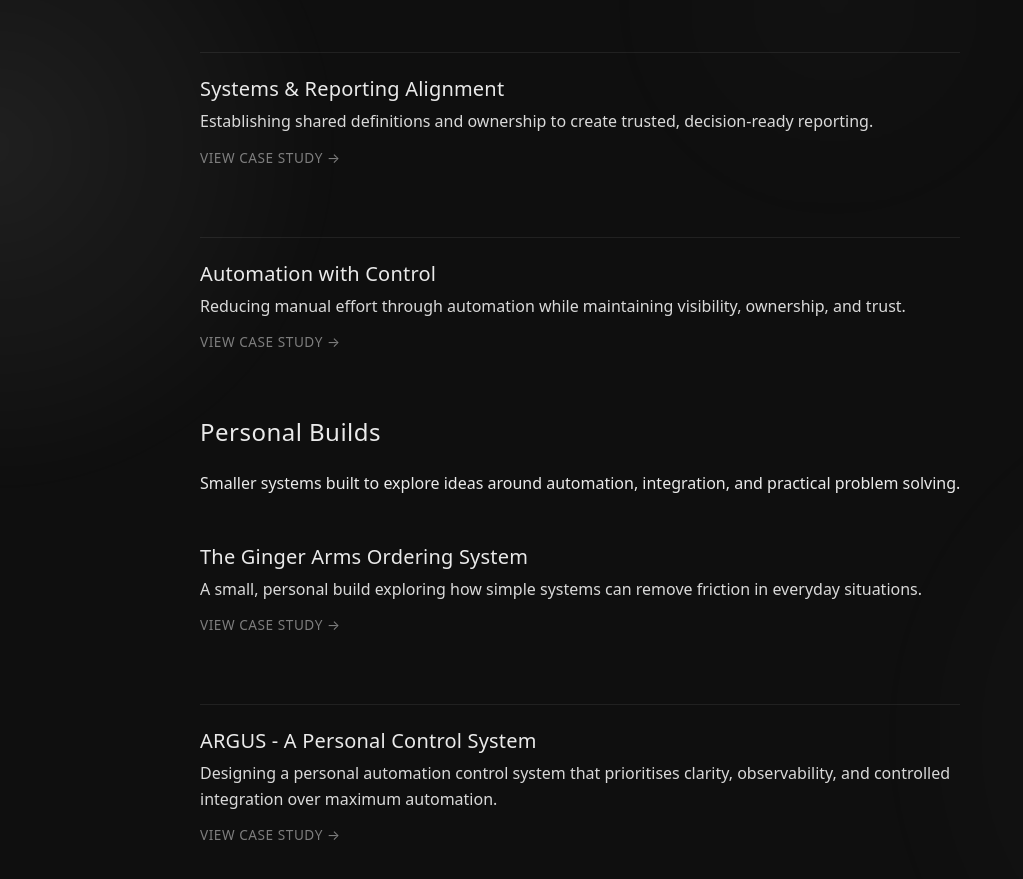
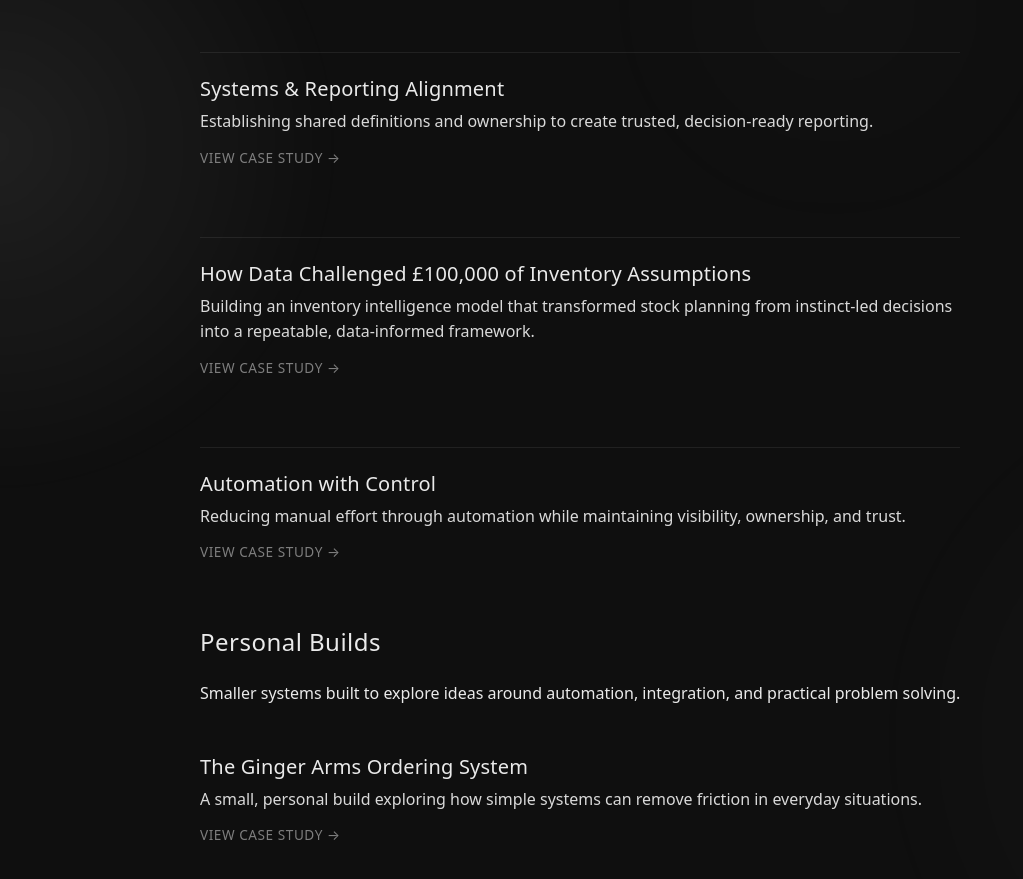
Before and after one commit to ElliotGinge/elliotginger.com, a Jekyll site: the page built from work.md, in a window 1280 px wide and 900 px high, scrolled down 918 px. Shown: the top 879 px of the window, without its empty margins (0-1023 px from the left). Built offline with Jekyll 4.4.1, drawn with Linux system fonts in a browser that asks for light colours.

Commit message:
Update work.md with new case studies and content
Added new case study for inventory assumptions and updated automation section.

```diff
--- a/work.md
+++ b/work.md
@@ -42,29 +42,42 @@
 
 <div style="height:1.75rem"></div>
 
-  <article class="post-card">
-    <h3 class="post-title">
-      <a href="/work/systems-and-reporting-alignment/">Systems & Reporting Alignment</a>
-    </h3>
-    <p class="post-excerpt">
-      Establishing shared definitions and ownership to create trusted, decision-ready reporting.
-    </p>
-    <a class="post-readmore muted" href="/work/systems-and-reporting-alignment/">View case study →</a>
-  </article>
+<article class="post-card">
+  <h3 class="post-title">
+    <a href="/work/systems-and-reporting-alignment/">Systems & Reporting Alignment</a>
+  </h3>
+  <p class="post-excerpt">
+    Establishing shared definitions and ownership to create trusted, decision-ready reporting.
+  </p>
+  <a class="post-readmore muted" href="/work/systems-and-reporting-alignment/">View case study →</a>
+</article>
 
-  <div style="height:1.75rem"></div>
+<div style="height:1.75rem"></div>
 
-  <article class="post-card">
-    <h3 class="post-title">
-      <a href="/work/automation-with-control/">Automation with Control</a>
-    </h3>
-    <p class="post-excerpt">
-      Reducing manual effort through automation while maintaining visibility, ownership, and trust.
-    </p>
-    <a class="post-readmore muted" href="/work/automation-with-control/">View case study →</a>
-  </article>
+<article class="post-card">
+  <h3 class="post-title">
+    <a href="/work/how-data-challenged-inventory-assumptions/">How Data Challenged £100,000 of Inventory Assumptions</a>
+  </h3>
+  <p class="post-excerpt">
+    Building an inventory intelligence model that transformed stock planning from instinct-led decisions into a repeatable, data-informed framework.
+  </p>
+  <a class="post-readmore muted" href="/work/how-data-challenged-inventory-assumptions/">View case study →</a>
+</article>
+
+<div style="height:1.75rem"></div>
+
+<article class="post-card">
+  <h3 class="post-title">
+    <a href="/work/automation-with-control/">Automation with Control</a>
+  </h3>
+  <p class="post-excerpt">
+    Reducing manual effort through automation while maintaining visibility, ownership, and trust.
+  </p>
+  <a class="post-readmore muted" href="/work/automation-with-control/">View case study →</a>
+</article>
 
 </div>
+
 
 ## Personal Builds
 
```
